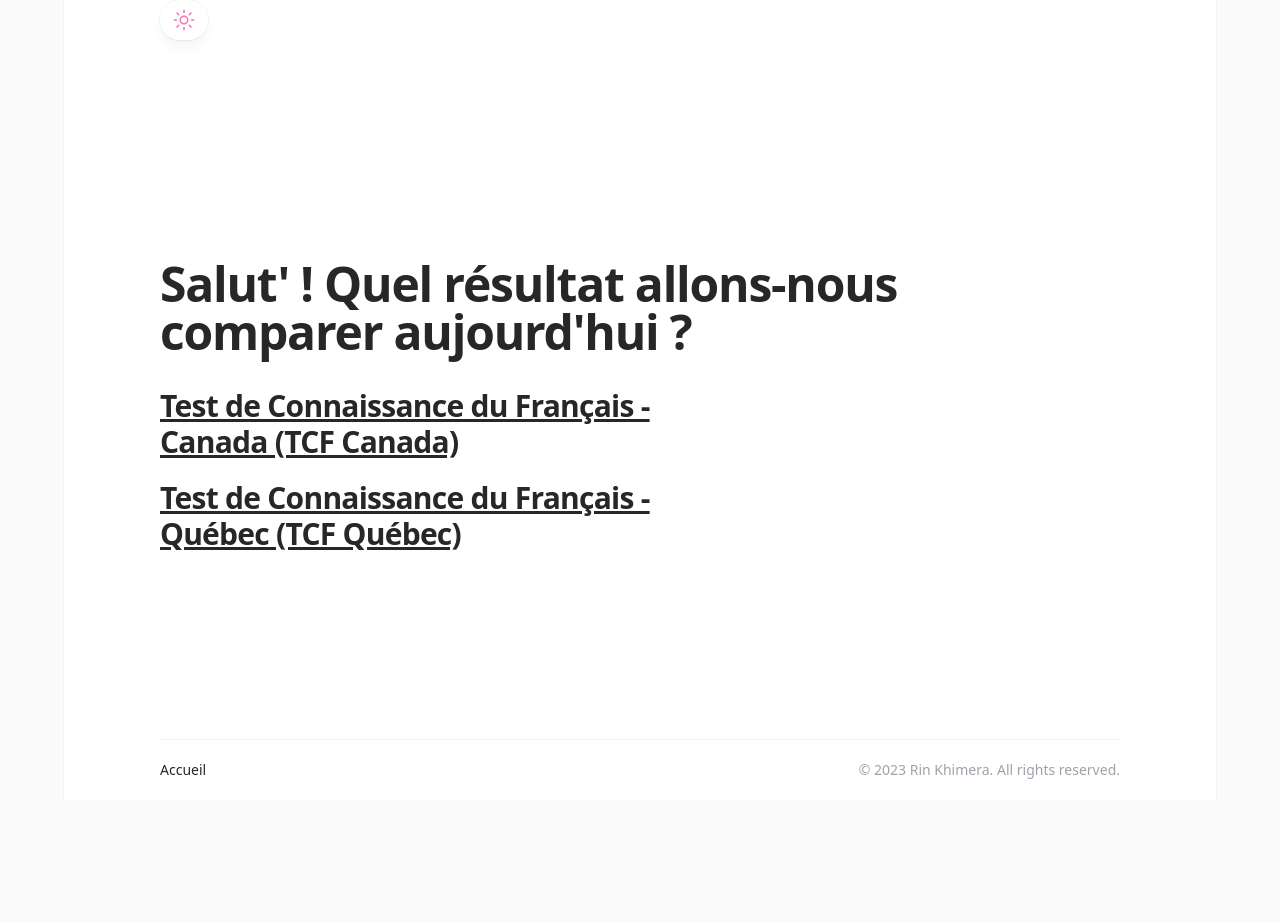
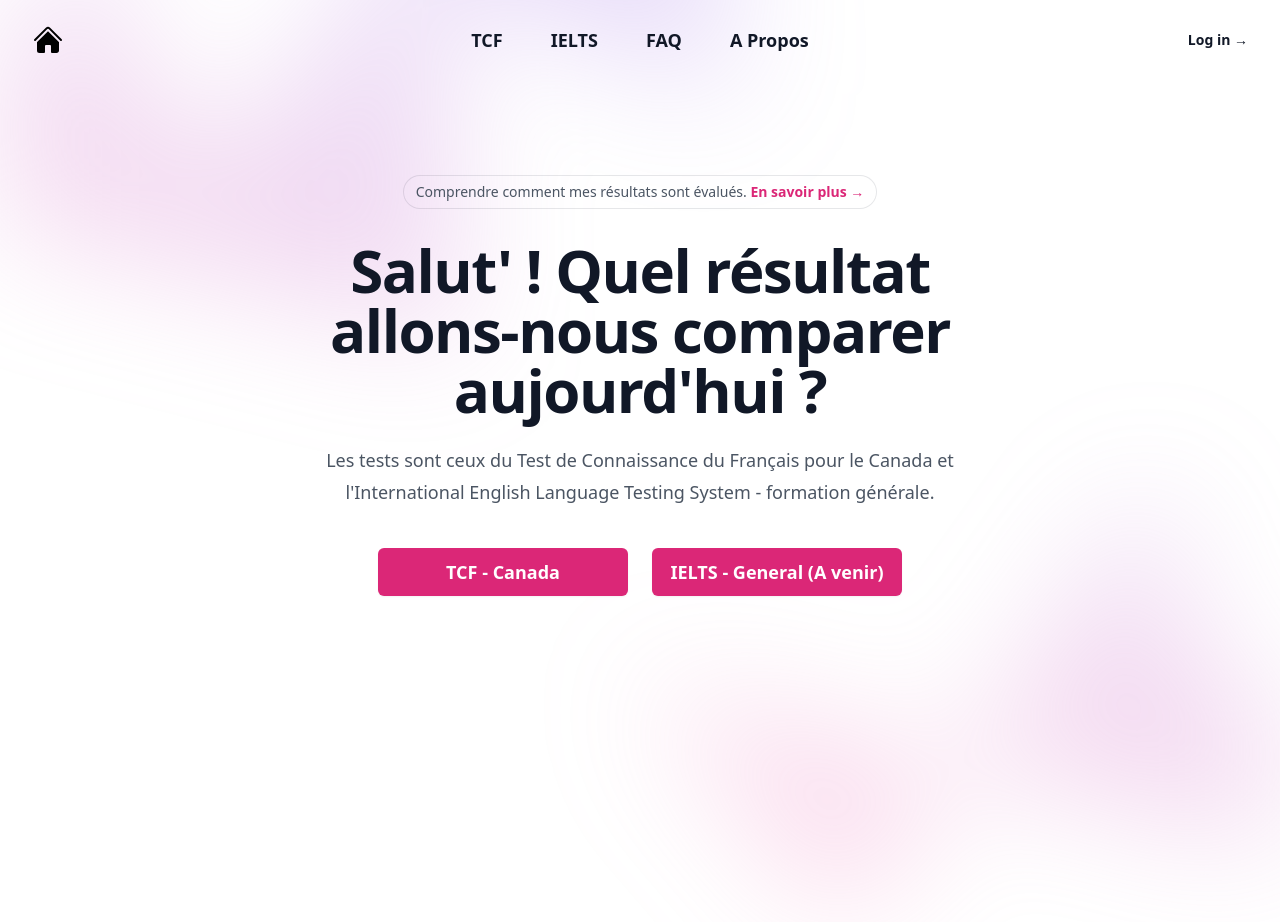
Before and after one commit to RinKhimera/nclc-clb-calculator, a Next.js app: page / in a window 1280 px wide. Before the commit the page ends 800 px from the top, so only its background shows below. Built offline with nearby package versions, Linux system fonts and the light colour scheme.

Commit message:
UI updated

```diff
--- a/app/layout.tsx
+++ b/app/layout.tsx
@@ -1,5 +1,4 @@
-import Footer from "@/components/Footer"
-import DarkModeToggle from "@/components/Header"
+import Header from "@/components/Header"
 import type { Metadata } from "next"
 import "./globals.css"
 
@@ -16,11 +15,32 @@
 }) {
   return (
     <html lang="en">
-      <body className="flex min-h-screen flex-col bg-zinc-50 transition dark:bg-black">
-        <div className=" inset-0 mx-auto flex min-h-screen w-full flex-col justify-between bg-white px-4 ring-1 ring-zinc-100 transition dark:bg-zinc-900 dark:ring-zinc-300/20 sm:w-11/12 sm:px-8 lg:max-w-6xl lg:px-24">
-          <DarkModeToggle />
-          <div className="">{children}</div>
-          <Footer />
+      <body className="relative">
+        <div
+          className="absolute inset-x-0 -top-40 -z-10 transform-gpu overflow-hidden blur-3xl sm:-top-80"
+          aria-hidden="true"
+        >
+          <div
+            className="relative left-[calc(50%-11rem)] aspect-[1155/678] w-[36.125rem] -translate-x-1/2 bg-gradient-to-tr from-[#ff80b5] to-[#9089fc] opacity-30 sm:left-[calc(50%-30rem)] sm:w-[72.1875rem]"
+            style={{
+              clipPath:
+                "polygon(74.1% 44.1%, 100% 61.6%, 97.5% 26.9%, 85.5% 0.1%, 80.7% 2%, 72.5% 32.5%, 60.2% 62.4%, 52.4% 68.1%, 47.5% 58.3%, 45.2% 34.5%, 27.5% 76.7%, 0.1% 64.9%, 17.9% 100%, 27.6% 76.8%, 76.1% 97.7%, 74.1% 44.1%)",
+            }}
+          />
+        </div>
+        <Header />
+        {children}
+        <div
+          className="absolute inset-x-0 top-[calc(100%-13rem)] -z-10 transform-gpu overflow-hidden blur-3xl sm:top-[calc(100%-30rem)]"
+          aria-hidden="true"
+        >
+          <div
+            className="relative left-[calc(50%+3rem)] aspect-[1155/678] w-[36.125rem] -translate-x-1/2 bg-gradient-to-tr from-[#ff80b5] to-[#9089fc] opacity-30 sm:left-[calc(50%+36rem)] sm:w-[72.1875rem]"
+            style={{
+              clipPath:
+                "polygon(74.1% 44.1%, 100% 61.6%, 97.5% 26.9%, 85.5% 0.1%, 80.7% 2%, 72.5% 32.5%, 60.2% 62.4%, 52.4% 68.1%, 47.5% 58.3%, 45.2% 34.5%, 27.5% 76.7%, 0.1% 64.9%, 17.9% 100%, 27.6% 76.8%, 76.1% 97.7%, 74.1% 44.1%)",
+            }}
+          />
         </div>
       </body>
     </html>
--- a/app/tcfcanada/page.tsx
+++ b/app/tcfcanada/page.tsx
@@ -83,9 +83,9 @@
   }
   return (
     <>
-      <div className="flex items-center justify-center">
+      <div className="flex h-full justify-center pt-20">
         <motion.div
-          className="flex w-11/12 flex-col justify-center rounded-xl border border-zinc-200 bg-zinc-100 p-5 py-10 text-zinc-800 dark:border-none dark:bg-zinc-800/50 dark:text-zinc-100 lg:w-3/4"
+          className="flex w-11/12 flex-col justify-center rounded-xl border-4 border-zinc-100 p-5 py-10 text-zinc-800 backdrop-blur-3xl dark:border-none dark:bg-zinc-800/50 dark:text-zinc-100 sm:w-2/3 lg:w-1/2"
           variants={container}
           initial="hidden"
           animate="visible"
@@ -142,14 +142,14 @@
               <motion.button
                 type="submit"
                 whileHover={{ scale: 1.1 }}
-                className="mt-4 w-fit rounded-md bg-zinc-50 px-3 py-2 text-xl font-semibold transition dark:bg-zinc-700 dark:hover:bg-zinc-600"
+                className="mt-4 w-fit rounded-md bg-zinc-50 px-3 py-2 text-xl font-semibold transition focus-visible:outline focus-visible:outline-2 focus-visible:outline-offset-2 focus-visible:outline-pink-600 dark:bg-zinc-700 dark:hover:bg-zinc-600"
               >
                 Ma note finale
               </motion.button>
               <motion.button
                 onClick={clearInput}
                 whileHover={{ scale: 1.2 }}
-                className="mt-4 w-fit rounded-full bg-zinc-50 transition dark:bg-zinc-700 dark:hover:bg-zinc-600"
+                className="mt-4 w-fit rounded-full bg-zinc-50 transition focus-visible:outline focus-visible:outline-2 focus-visible:outline-offset-2 focus-visible:outline-pink-600 dark:bg-zinc-700 dark:hover:bg-zinc-600"
               >
                 <TiDelete className="text-5xl text-zinc-600 dark:text-zinc-400" />
               </motion.button>
--- /dev/null
+++ b/components/DarkModeToggle.tsx
@@ -0,0 +1,48 @@
+"use client"
+
+import { useEffect, useState } from "react"
+import { BsMoonStars } from "react-icons/bs"
+import { IoSunnyOutline } from "react-icons/io5"
+
+// Define the DarkModeToggle component
+const DarkModeToggle = () => {
+  // State to manage whether dark mode is active
+  const [darkMode, setDarkMode] = useState<boolean>(true)
+
+  // Effect to initialize dark mode state based on user's OS preference
+  useEffect(() => {
+    const prefersDarkMode = window.matchMedia("(prefers-color-scheme: dark)")
+    setDarkMode(prefersDarkMode.matches) // Set initial dark mode state
+  }, [])
+
+  // Effect to update dark mode state and apply changes to the DOM
+  useEffect(() => {
+    // Toggle the "dark" class on the <html> element based on darkMode state
+    document.documentElement.classList.toggle("dark", darkMode)
+  }, [darkMode])
+
+  const toggleDarkMode = () => {
+    setDarkMode((prevMode) => !prevMode)
+  }
+
+  // Return the DarkModeToggle component
+  return (
+    <div className="pointer-events-auto flex-none">
+      <button
+        type="button"
+        aria-label="Toggle dark mode"
+        onClick={toggleDarkMode}
+        className="group  rounded-full bg-white/90 px-3 py-2 text-pink-400 shadow-lg shadow-zinc-800/5 ring-1 ring-zinc-900/5 backdrop-blur transition hover:text-pink-600 dark:bg-zinc-800/90 dark:ring-white/10 dark:hover:ring-white/20"
+      >
+        {/* Display appropriate icon based on darkMode state */}
+        {darkMode ? (
+          <BsMoonStars className="m-0.5 text-lg" />
+        ) : (
+          <IoSunnyOutline className="text-2xl" />
+        )}
+      </button>
+    </div>
+  )
+}
+
+export default DarkModeToggle
--- a/components/Footer.tsx
+++ /dev/null
@@ -1,27 +0,0 @@
-import Link from "next/link"
-
-const Footer = () => {
-  return (
-    <>
-      <footer className="flex-none">
-        <div className="mx-auto border-t border-zinc-100 py-5 dark:border-zinc-700/40 lg:max-w-5xl">
-          <div className="flex flex-col items-center justify-between gap-3 sm:flex-row">
-            <div className="flex gap-6 text-sm font-medium text-zinc-800 dark:text-zinc-200">
-              <Link
-                className="transition hover:text-pink-600 dark:hover:text-pink-500"
-                href="/"
-              >
-                Accueil
-              </Link>
-            </div>
-            <p className="text-sm text-zinc-400 dark:text-zinc-500">
-              © 2023 Rin Khimera. All rights reserved.
-            </p>
-          </div>
-        </div>
-      </footer>
-    </>
-  )
-}
-
-export default Footer
--- a/components/Header.tsx
+++ b/components/Header.tsx
@@ -1,48 +1,153 @@
 "use client"
 
-import { useEffect, useState } from "react"
-import { BsMoonStars } from "react-icons/bs"
-import { IoSunnyOutline } from "react-icons/io5"
+import DarkModeToggle from "@/components/DarkModeToggle"
+import { Dialog, Transition } from "@headlessui/react"
+import { Bars3Icon, XMarkIcon } from "@heroicons/react/24/outline"
+import { HomeIcon } from "@heroicons/react/24/solid"
+import Link from "next/link"
+import { usePathname } from "next/navigation"
+import { Fragment, useState } from "react"
 
-// Define the DarkModeToggle component
-const DarkModeToggle = () => {
-  // State to manage whether dark mode is active
-  const [darkMode, setDarkMode] = useState<boolean>(true)
+const navigation = [
+  { name: "TCF", href: "/tcfcanada" },
+  { name: "IELTS", href: "#" },
+  { name: "FAQ", href: "#" },
+  { name: "A Propos", href: "#" },
+]
 
-  // Effect to initialize dark mode state based on user's OS preference
-  useEffect(() => {
-    const prefersDarkMode = window.matchMedia("(prefers-color-scheme: dark)")
-    setDarkMode(prefersDarkMode.matches) // Set initial dark mode state
-  }, [])
+const Header = () => {
+  const [mobileMenuOpen, setMobileMenuOpen] = useState(false)
+  const pathname = usePathname()
 
-  // Effect to update dark mode state and apply changes to the DOM
-  useEffect(() => {
-    // Toggle the "dark" class on the <html> element based on darkMode state
-    document.documentElement.classList.toggle("dark", darkMode)
-  }, [darkMode])
+  return (
+    <header className="absolute inset-x-0 top-0 z-50">
+      <nav
+        className="flex items-center justify-between p-6 lg:px-8"
+        aria-label="Global"
+      >
+        <div className="flex lg:flex-1">
+          <Link href="/" className="-m-1.5 p-1.5 text-black">
+            <HomeIcon className="h-8 w-8" />
+          </Link>
+        </div>
+        <div className="flex lg:hidden">
+          <button
+            type="button"
+            className="-m-2.5 inline-flex items-center justify-center rounded-md p-2.5 text-gray-700"
+            onClick={() => setMobileMenuOpen(true)}
+          >
+            <span className="sr-only">Open main menu</span>
+            <Bars3Icon className="h-8 w-8" aria-hidden="true" />
+          </button>
+        </div>
+        <div className="hidden lg:flex lg:gap-x-12">
+          {navigation.map((item) => {
+            const isActive = pathname === item.href
 
-  const toggleDarkMode = () => {
-    setDarkMode((prevMode) => !prevMode)
-  }
+            return (
+              <Link
+                key={item.name}
+                href={item.href}
+                className={`text-lg font-semibold leading-6 text-gray-900 transition hover:text-pink-600 ${
+                  isActive
+                    ? "underline decoration-pink-600 decoration-4 underline-offset-4"
+                    : ""
+                }`}
+              >
+                {item.name}
+              </Link>
+            )
+          })}
+        </div>
 
-  // Return the DarkModeToggle component
-  return (
-    <div className="pointer-events-auto flex-none">
-      <button
-        type="button"
-        aria-label="Toggle dark mode"
-        onClick={toggleDarkMode}
-        className="group  rounded-full bg-white/90 px-3 py-2 text-pink-400 shadow-lg shadow-zinc-800/5 ring-1 ring-zinc-900/5 backdrop-blur transition hover:text-pink-600 dark:bg-zinc-800/90 dark:ring-white/10 dark:hover:ring-white/20"
-      >
-        {/* Display appropriate icon based on darkMode state */}
-        {darkMode ? (
-          <BsMoonStars className="m-0.5 text-lg" />
-        ) : (
-          <IoSunnyOutline className="text-2xl" />
-        )}
-      </button>
-    </div>
+        <div className="hidden lg:flex lg:flex-1 lg:justify-end">
+          <Link
+            href="#"
+            className="text-sm font-semibold leading-6 text-gray-900"
+          >
+            Log in <span aria-hidden="true">&rarr;</span>
+          </Link>
+        </div>
+      </nav>
+      <Transition show={mobileMenuOpen} as={Fragment}>
+        <Dialog as="div" className="lg:hidden" onClose={setMobileMenuOpen}>
+          <Transition.Child
+            as={Fragment}
+            enter="ease-out duration-300"
+            enterFrom="opacity-0"
+            enterTo="opacity-100"
+            leave="ease-in duration-200"
+            leaveFrom="opacity-100"
+            leaveTo="opacity-0"
+          >
+            <div className="fixed inset-0 z-50 backdrop-blur-sm" />
+          </Transition.Child>
+          <Transition.Child
+            as={Fragment}
+            enter="ease-out duration-300"
+            enterFrom="opacity-0 scale-95"
+            enterTo="opacity-100 scale-100"
+            leave="ease-in duration-200"
+            leaveFrom="opacity-100 scale-100"
+            leaveTo="opacity-0 scale-95"
+          >
+            <Dialog.Panel className="fixed inset-y-0 right-0 z-50 w-full overflow-y-auto bg-white px-6 py-6 sm:max-w-sm sm:ring-1 sm:ring-gray-900/10">
+              <div className="flex items-center justify-between">
+                <Link
+                  href="/"
+                  onClick={() => setMobileMenuOpen(false)}
+                  className="-m-1.5 p-1.5 text-black"
+                >
+                  <HomeIcon className="h-8 w-8" />
+                </Link>
+                <button
+                  type="button"
+                  className="-m-2.5 rounded-md p-2.5 text-gray-700"
+                  onClick={() => setMobileMenuOpen(false)}
+                >
+                  <span className="sr-only">Close menu</span>
+                  <XMarkIcon className="h-8 w-8" aria-hidden="true" />
+                </button>
+              </div>
+              <div className="mt-6 flow-root">
+                <div className="-my-6 divide-y divide-gray-500/10">
+                  <div className="space-y-2 py-6">
+                    {navigation.map((item) => {
+                      const isActive = pathname === item.href
+
+                      return (
+                        <Link
+                          key={item.name}
+                          href={item.href}
+                          onClick={() => setMobileMenuOpen(false)}
+                          className={`-mx-3 block rounded-lg px-3 py-2 text-lg font-semibold leading-7 text-gray-900 hover:bg-gray-50 ${
+                            isActive
+                              ? "underline decoration-pink-600 decoration-4 underline-offset-4"
+                              : ""
+                          }`}
+                        >
+                          {item.name}
+                        </Link>
+                      )
+                    })}
+                  </div>
+
+                  <div className="py-6">
+                    <a
+                      href="#"
+                      className="-mx-3 block rounded-lg px-3 py-2.5 text-lg font-semibold leading-7 text-gray-900 hover:bg-gray-50"
+                    >
+                      Log in
+                    </a>
+                  </div>
+                </div>
+              </div>
+            </Dialog.Panel>
+          </Transition.Child>
+        </Dialog>
+      </Transition>
+    </header>
   )
 }
 
-export default DarkModeToggle
+export default Header
--- a/components/HomePage.tsx
+++ b/components/HomePage.tsx
@@ -1,6 +1,5 @@
 "use client"
 
-import Footer from "@/components/Footer"
 import { motion } from "framer-motion"
 import Link from "next/link"
 
@@ -14,27 +13,64 @@
 const HomePage = () => {
   return (
     <>
+      <div className="relative isolate px-6 pt-12 lg:px-8">
         <motion.div
-        className="mt-16 max-w-2xl lg:max-w-5xl"
+          className="mx-auto max-w-2xl py-24 sm:py-24 lg:py-32"
           variants={container}
           initial="hidden"
           animate="visible"
+          transition={{ duration: 0.6 }}
         >
-        <h1 className="text-4xl font-bold tracking-tight text-zinc-800 transition dark:text-zinc-100 sm:text-5xl">
-          Salut&apos; ! Quel résultat allons-nous comparer aujourd&apos;hui ?
+          <div className="hidden sm:mb-8 sm:flex sm:justify-center">
+            <div className="relative rounded-full px-3 py-1 text-sm leading-6 text-gray-600 ring-1 ring-gray-900/10 hover:ring-gray-900/20">
+              Comprendre comment mes résultats sont évalués.{" "}
+              <a
+                href="https://www.canada.ca/fr/immigration-refugies-citoyennete/organisation/publications-guides/bulletins-guides-operationnels/exigences-normalisees/exigences-linguistiques/tableaux-equivalences-resultats-tests.html"
+                target="_blank"
+                className="font-semibold text-pink-600"
+              >
+                <span className="absolute inset-0" aria-hidden="true" />
+                En savoir plus <span aria-hidden="true">&rarr;</span>
+              </a>
+            </div>
+          </div>
+          <div className="text-center">
+            <h1 className="text-4xl font-bold tracking-tight text-gray-900 sm:text-6xl">
+              Salut&apos; ! Quel résultat allons-nous comparer aujourd&apos;hui
+              ?
             </h1>
-        <div className="my-8 flex max-w-lg flex-col gap-5">
+            <p className="mt-6 text-lg leading-8 text-gray-600">
+              Les tests sont ceux du Test de Connaissance du Français pour le
+              Canada et l&apos;International English Language Testing System -
+              formation générale.
+            </p>
+            <div className="mt-10 flex flex-col items-center justify-center gap-x-6 gap-y-4  sm:flex-row">
+              <motion.div
+                whileHover={{ scale: 1.1 }}
+                transition={{ type: "spring" }}
+              >
                 <Link
                   href="/tcfcanada"
-            className="text-xl font-bold tracking-tight text-zinc-800 underline underline-offset-auto transition hover:text-pink-600 dark:text-zinc-100 sm:text-3xl"
+                  className="block min-w-[250px] rounded-md bg-pink-600 px-3.5 py-2.5 font-semibold text-white shadow-sm transition hover:bg-pink-500 focus-visible:outline focus-visible:outline-2 focus-visible:outline-offset-2 focus-visible:outline-pink-600 lg:text-lg"
                 >
-            Test de Connaissance du Français - Canada (TCF Canada)
+                  TCF - Canada
                 </Link>
-          <h3 className="text-xl font-bold tracking-tight text-zinc-800 underline underline-offset-auto dark:text-zinc-100 sm:text-3xl">
-            Test de Connaissance du Français - Québec (TCF Québec)
-          </h3>
+              </motion.div>
+              <motion.div
+                whileHover={{ scale: 1.1 }}
+                transition={{ type: "spring" }}
+              >
+                <Link
+                  href="/"
+                  className="block min-w-[250px] rounded-md bg-pink-600 px-3.5 py-2.5 font-semibold text-white shadow-sm transition hover:bg-pink-500 focus-visible:outline focus-visible:outline-2 focus-visible:outline-offset-2 focus-visible:outline-pink-600 lg:text-lg"
+                >
+                  IELTS - General (A venir)
+                </Link>
+              </motion.div>
+            </div>
           </div>
         </motion.div>
+      </div>
     </>
   )
 }
--- a/components/InputField.tsx
+++ b/components/InputField.tsx
@@ -81,7 +81,7 @@
             min={min}
             max={max}
             required
-            className="w-1/2 rounded-xl border border-zinc-100 px-5 py-2 text-center font-semibold text-black transition focus:outline-none focus:ring-2 focus:ring-pink-600 lg:w-1/4"
+            className="w-1/2 rounded-xl border border-zinc-100 px-5 py-2 text-center font-semibold text-black transition focus-visible:outline focus-visible:outline-2 focus-visible:outline-offset-2 focus-visible:outline-pink-600 lg:w-1/4"
           />
           <motion.div
             className="font-bold"
--- a/package.json
+++ b/package.json
@@ -10,6 +10,8 @@
     "test": "jest"
   },
   "dependencies": {
+    "@headlessui/react": "^1.7.17",
+    "@heroicons/react": "^2.0.18",
     "@types/node": "20.4.8",
     "antd": "^5.8.2",
     "autoprefixer": "10.4.14",
```
Also changed, not shown: 1 other file (tests, documents, lock files or other folders). Lines whose indentation alone changed are shown as unchanged.
